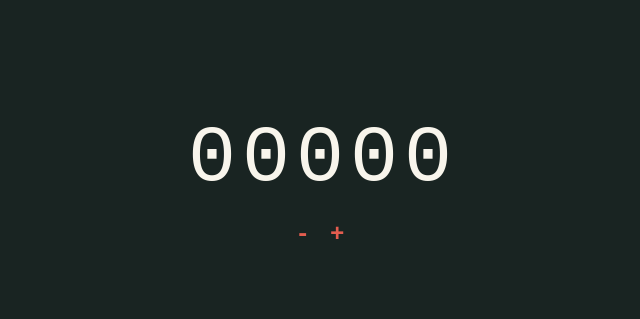
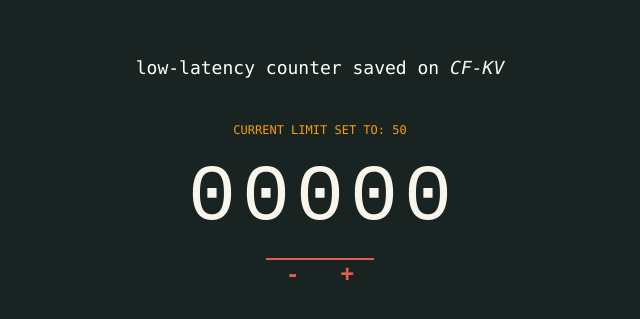
Before and after one commit to imaytorena/sv-app, a SvelteKit app: page / in a window 1280 px wide. Shown: the part 213-532 px from the top of the page, without its empty margins (320-960 px from the left). Built offline with nearby package versions, Linux system fonts and the light colour scheme.

Commit message:
0.4.0 Limiting api calls

```diff
--- a/src/routes/+layout.server.ts
+++ b/src/routes/+layout.server.ts
@@ -1,11 +1,13 @@
-type PageData = { count: number };
+type PageData = { count: number; limit: number };
+
+const LIMIT = 50;
 
 export const load = async ({ platform }): Promise<PageData> => {
 	try {
 		const kvCount = (await platform?.env?.COUNTER.get('count')) ?? '0';
-		return { count: parseInt(kvCount) };
+		return { count: parseInt(kvCount), limit: LIMIT };
 	} catch (error) {
 		console.error(error);
-		return { count: 0 };
+		return { count: 0, limit: 0 };
 	}
 };
--- a/src/routes/+page.svelte
+++ b/src/routes/+page.svelte
@@ -1,7 +1,9 @@
 <script lang="ts">
 	import Counter from './Counter.svelte';
 
-	type PageData = { count: number };
+	const COUNT_LIMITER_FALLBACK = 10;
+
+	type PageData = { count: number, limit?: number };
 	let { data }: { data: PageData } = $props();
 </script>
 
@@ -10,9 +12,12 @@
 	<meta name="description" content="aplicación para sumar un numero en redis" />
 </svelte:head>
 
-<section>
-	<!--{data.count}-->
-	<Counter count={data.count ?? 0} />
+<section class="flex flex-col">
+	<p class=" text-white font-mono text-lg">
+		low-latency counter saved on <a class="italic" href="https://developers.cloudflare.com/kv/"
+																		title="Cloudflare KV documentation" target="_blank">CF-KV</a>
+	</p>
+	<Counter count={data.count ?? 0} limit={data.limit ?? COUNT_LIMITER_FALLBACK} />
 </section>
 
 <style>
--- a/src/routes/Counter.svelte
+++ b/src/routes/Counter.svelte
@@ -1,6 +1,8 @@
 <script lang="ts">
-	let { count = 0 } = $props();
+	let { count = 0, limit } = $props();
+	const blockActions = $derived(count >= limit);
 	let arrayCount = $derived(String(count).padStart(5, '0').split('').map(c => parseInt(c)));
+
 	$effect(() => {
 		if (count <= 0) {
 			count = 0;
@@ -22,6 +24,7 @@
 			console.error(e);
 		}
 	};
+
 	let increase = async () => {
 		try {
 			const response = await fetch('/api/action', {
@@ -42,26 +45,39 @@
 
 </script>
 
-<div class="counter flex gap-1.5">
+<span
+	class=" text-amber-500 font-mono text-xs mt-10">
+		CURRENT LIMIT SET TO: {limit}
+	{ blockActions ? "(LIMIT REACHED)" : ""}
+</span>
+
+<div class="counter flex gap-1.5 {blockActions?'text-[#757b7a]':''}">
 	{#each arrayCount as c}
 		<div class="counter-viewport">
 			<div class="counter-number flex flex-col">
-				<!--				<strong class="hidden" aria-hidden="true">{c > 0 ? Math.floor(c - 1) % 10 : 0}</strong>-->
 				<strong>{Math.floor(c)}</strong>
-				<!--				<strong class="hidden" aria-hidden="true">{Math.floor(c + 1) % 10}</strong>-->
 			</div>
 		</div>
 	{/each}
 </div>
 
-<div class="flex gap-5 text-2xl font-bold text-[#E35D4F]">
-	<button onclick={decrease} aria-label="Decrease the counter by one">-</button>
-	<button onclick={increase} aria-label="Increase the counter by one">+</button>
+<div class="buttons {blockActions?'disabled':''}">
+	<button disabled={blockActions} onclick={decrease} aria-label="Decrease the counter by one">-</button>
+	<button disabled={blockActions} onclick={increase} aria-label="Increase the counter by one">+</button>
 </div>
 
 <style>
+    .buttons {
+        @apply flex gap-10 justify-center
+        text-2xl font-bold text-[#E35D4F]
+        border-[#E35D4F] border-t-2 px-5 pb-1;
+    }
+
+    .buttons.disabled {
+        @apply text-[#ee9d95] border-[#ee9d95];
+    }
+
     .counter {
-        font-weight: 300;
-        font-size: 5em;
+        @apply font-light text-[5em]
     }
 </style>
--- a/src/routes/api/action/+server.ts
+++ b/src/routes/api/action/+server.ts
@@ -1,5 +1,7 @@
 import { json } from '@sveltejs/kit';
 import type { KVNamespace } from '@cloudflare/workers-types';
+
+const LIMIT = 50;
 
 export async function GET({ platform }) {
 	try {
@@ -21,6 +23,10 @@ export async function POST({ request, platform }) {
 
 		const kvCount = (await kv?.get('count')) ?? '0';
 		const count = parseInt(kvCount);
+		if (LIMIT <= count)  return json({
+			count: count,
+			message: 'WHY ARE U TRYING TO REACH THIS ENDPOINT BRO????'
+		}, { status: 404 }) ;
 
 		if (id === 0) {
 			if (count > 0) {
```
